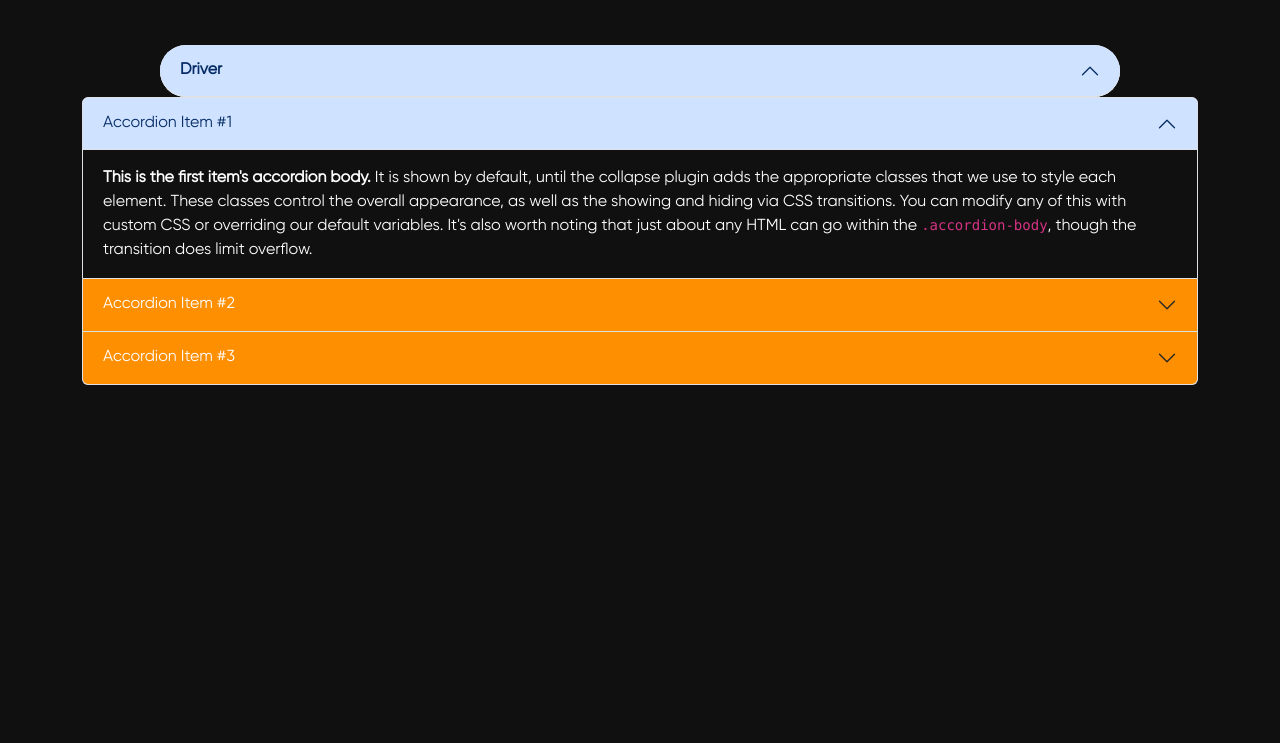
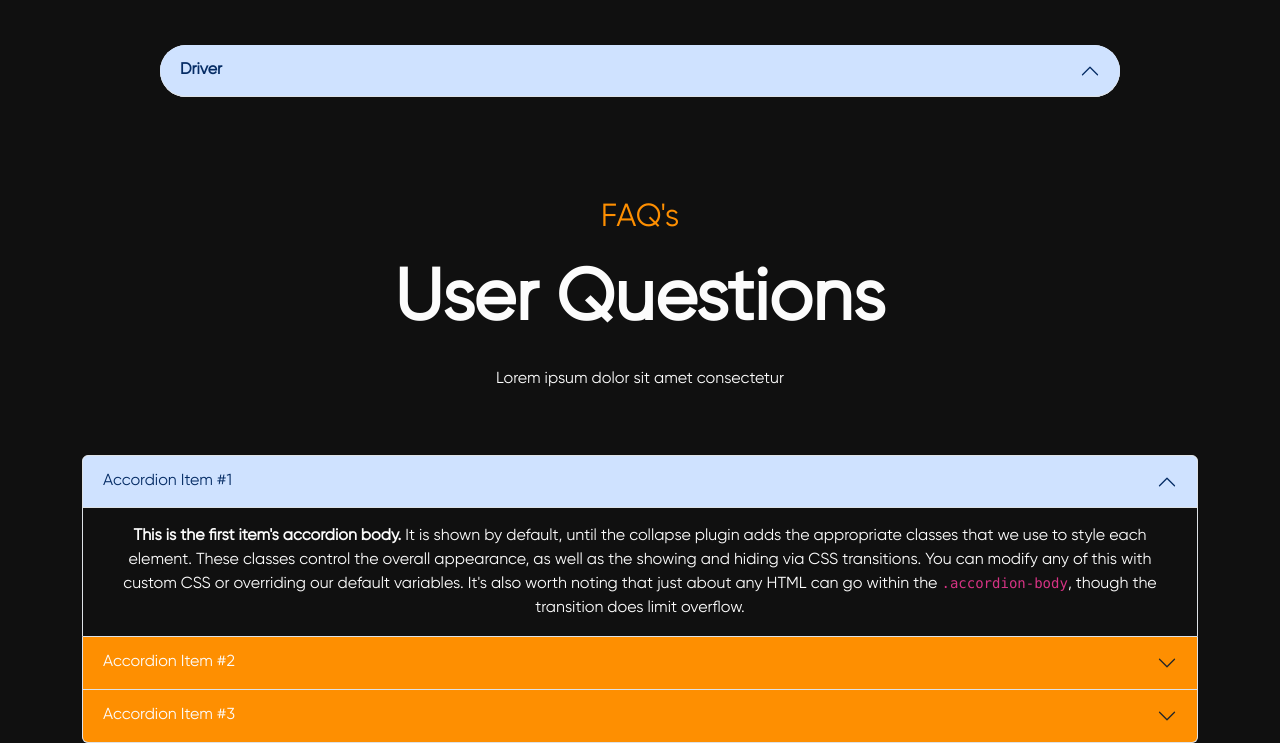
Before and after one commit to Haskeeb265/CruZeMe-Bootstrap, a website: page index.html in a window 1280 px wide. Shown: the part 2762-3505 px from the top of the page. Before the commit the page ends 3147 px from the top, so only its background shows below. Drawn offline with nearby package versions, Linux system fonts and the light colour scheme.

Commit message:
Started FAQ section

```diff
--- a/index.html
+++ b/index.html
@@ -224,6 +224,19 @@
 		<!--FAQ SECTION-->
 		<section id="faq">
 			<div class="container">
+				<div class="row text-center align-items-center">
+					<div class="faq-text mt-5 py-5">
+						<div class="faq-subheading">
+							<p class="fs-2">FAQ's</p>
+						</div>
+						<div class="faq-heading">
+							<h2 class="fw-bold display-2 mb-4">User Questions</h2>
+						</div>
+						<div class="faq-para">
+							<p>Lorem ipsum dolor sit amet consectetur</p>
+						</div>
+					</div>
+					<div class="col-12 col-sm-12 col-md-12 col-lg-12">
 						<div class="accordion" id="accordionExample">
 							<div class="accordion-item">
 							  <h2 class="accordion-header" id="headingOne">
@@ -264,6 +277,9 @@
 						  </div>
 					</div>
 
+				</div>
+			</div>
+
 		</section>
 	</main>
 	<script src="node_modules/bootstrap/dist/js/bootstrap.min.js"></script>
--- a/styles.css
+++ b/styles.css
@@ -92,8 +92,9 @@ span{
     color: #FCFCFC;
 }
 
-.accordion-collapse{
+/*FAQ STYLES*/
+.faq-subheading{
+    color: #FE8F01;
 }
-/*FAQ STYLES*/
 /*DOWNLOAD-APP STYLES*/
 /*FOOTER STYLES*/
```
Lines whose indentation alone changed are shown as unchanged.
